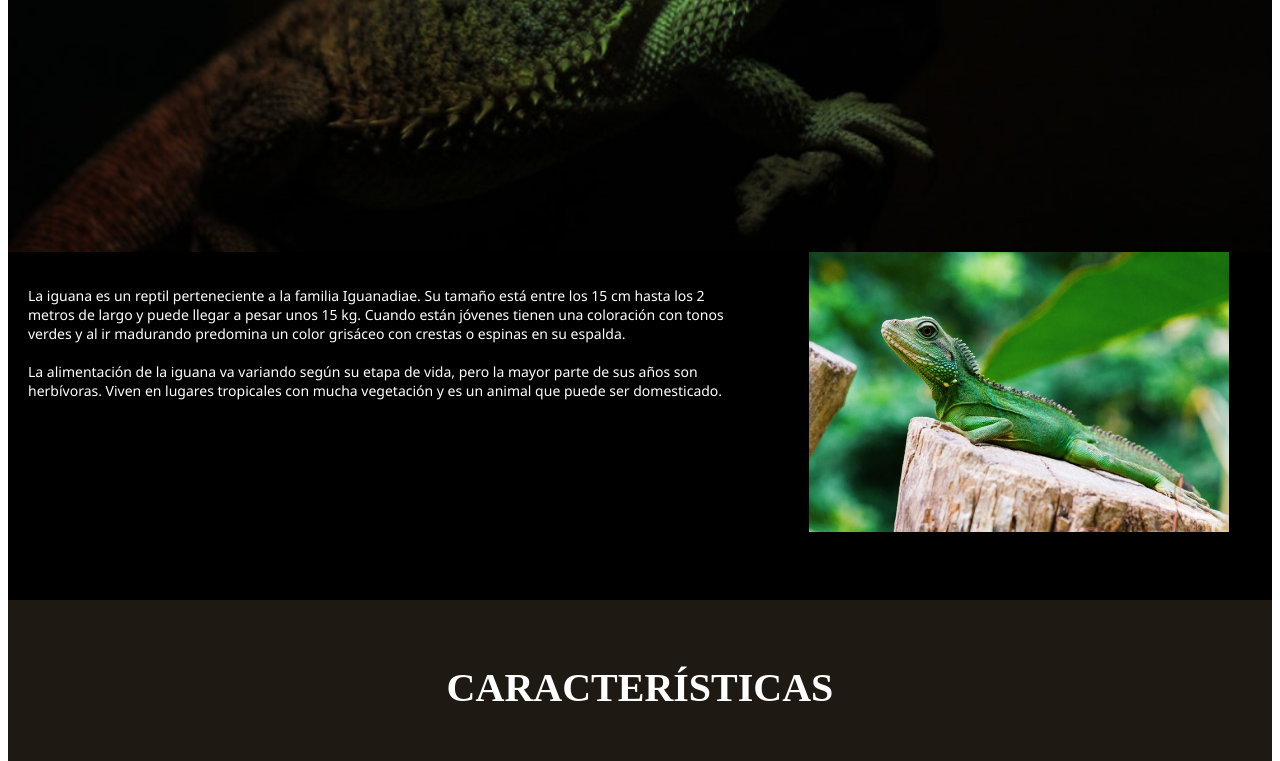
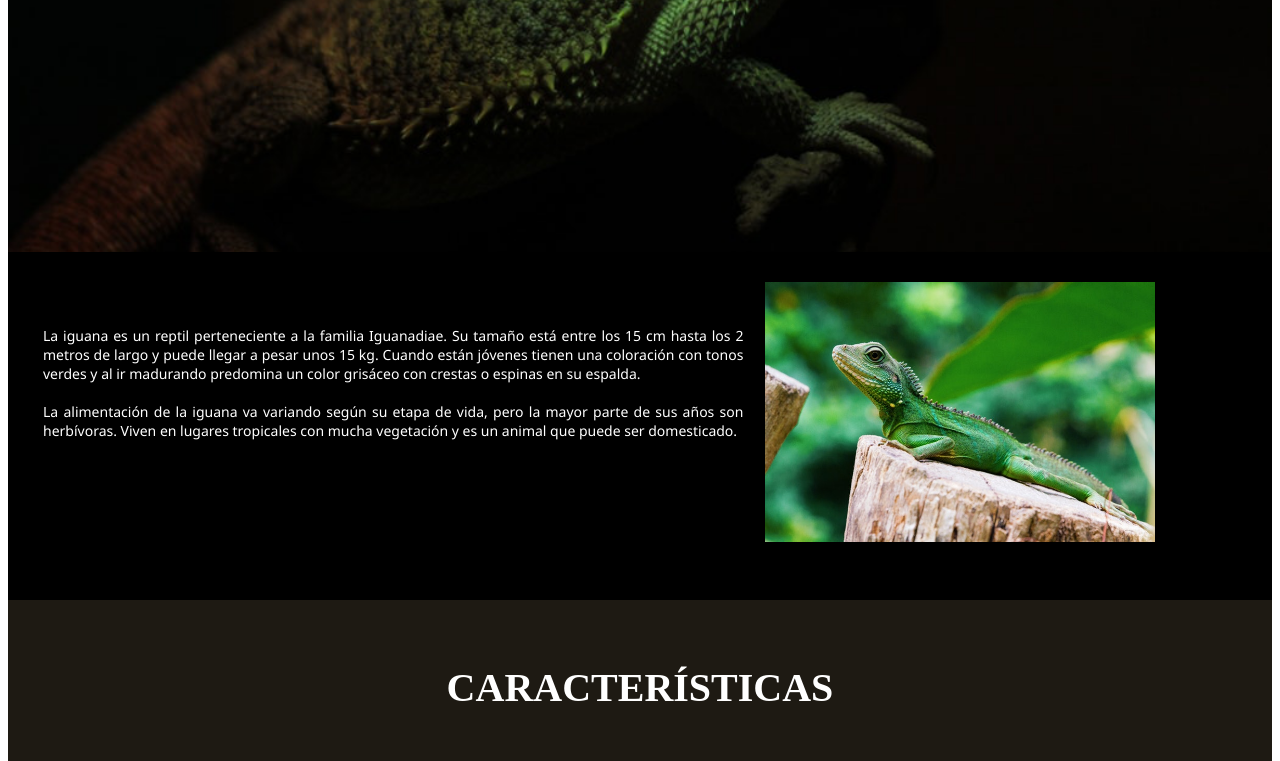
Before and after one commit to linsijiLaGuara/DL-IguanaPage, a plain HTML site: page index.html in a window 1280 px wide. Shown: the part 556-1317 px from the top of the page. Drawn offline with nearby package versions, Linux system fonts and the light colour scheme; a web font is replaced by a local one.

Commit message:
aDD: AGREGAR espacios

```diff
--- a/assets/css/style.css
+++ b/assets/css/style.css
@@ -30,6 +30,9 @@
     background-color: #000000;
     display: flex;
     flex-direction: row;
+    justify-content: center;
+    justify-content: space-around;
+    padding: 10px 15px;
 
 
 }
@@ -99,10 +102,12 @@ h3 {
     max-height: 100%;
     /* Mantenemos max-height para asegurar que también se ajuste verticalmente */
     object-fit: contain;
+    padding-top: 20px;
+    padding-right: 100px;
 }
 
 
-.left {
+.left-parrafo {
     width: 60%;
     background-color: #000000;
     padding: 20px;
@@ -119,11 +124,14 @@ h3 {
     overflow-y: auto;
     font-size: 14px;
     justify-content: center;
+    padding-top: 30px;
+    text-align:justify;
+
 }
 
 /* Media Query para pantallas pequeñas */
 @media (max-width: 768px) {
-    .left {
+    .left-parrafo{
         width: 100%;
         padding: 10px;
     }
--- a/index.html
+++ b/index.html
@@ -24,7 +24,7 @@
       <div class="caja-2"></div>
 
       <div class="caja-3">
-        <div class="left">
+        <div class="left-parrafo">
           <p class="parrafo-1">
             La iguana es un reptil perteneciente a la familia Iguanadiae. Su
             tamaño está entre los 15 cm hasta los 2 metros de largo y puede
```
